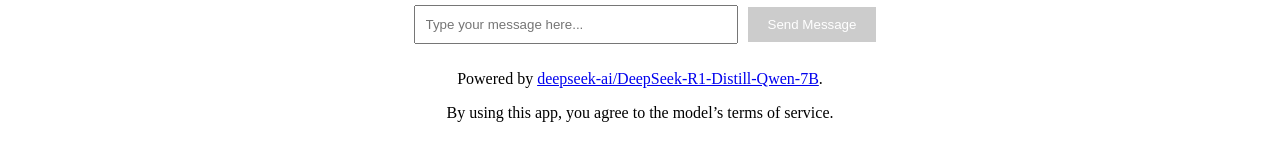
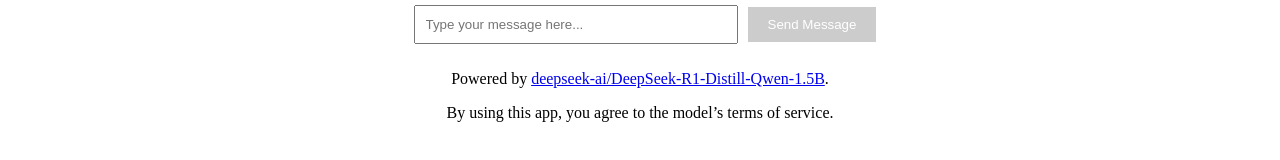
Before and after one commit to Ravishka17/hugging-face-ai, a React (Vite) app: page / in a window 1280 px wide. Shown: the part 479-639 px from the top of the page. Built offline with nearby package versions, Linux system fonts and the light colour scheme; no server answers.

Commit message:
Update App.jsx

```diff
--- a/src/App.jsx
+++ b/src/App.jsx
@@ -39,7 +39,7 @@ function App() {
     try {
       console.log('Sending API request with message:', message);
       const response = await axios.post(
-        'https://api-inference.huggingface.co/models/deepseek-ai/DeepSeek-R1-Distill-Qwen-7B',
+        'https://api-inference.huggingface.co/models/deepseek-ai/DeepSeek-R1-Distill-Qwen-1.5B',
         {
           inputs: {
             messages: updatedConversation.map(msg => ({
@@ -59,7 +59,6 @@ function App() {
       );
 
       console.log('API Response Received:', response);
-      // Adjust based on DeepSeek R1's response structure
       const botResponse = response.data[0].generated_text || response.data.generated_text;
       setConversation([...updatedConversation, { role: 'assistant', content: botResponse }]);
     } catch (err) {
@@ -129,8 +128,8 @@ function App() {
       </button>
       <p>
         Powered by{' '}
-        <a href="https://huggingface.co/deepseek-ai/DeepSeek-R1-Distill-Qwen-7B">
-          deepseek-ai/DeepSeek-R1-Distill-Qwen-7B
+        <a href="https://huggingface.co/deepseek-ai/DeepSeek-R1-Distill-Qwen-1.5B">
+          deepseek-ai/DeepSeek-R1-Distill-Qwen-1.5B
         </a>.
       </p>
       <p>By using this app, you agree to the model’s terms of service.</p>
```
